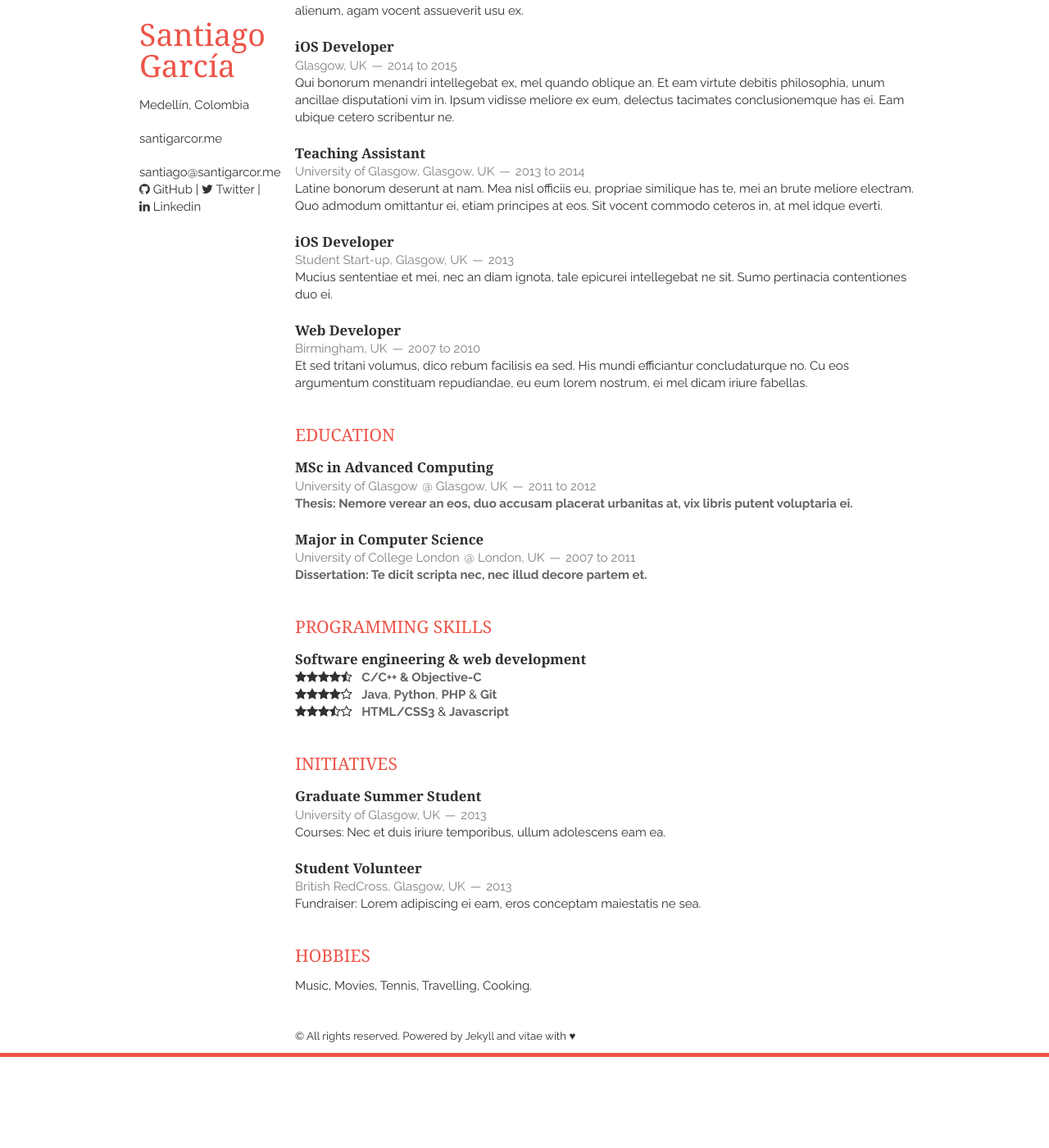
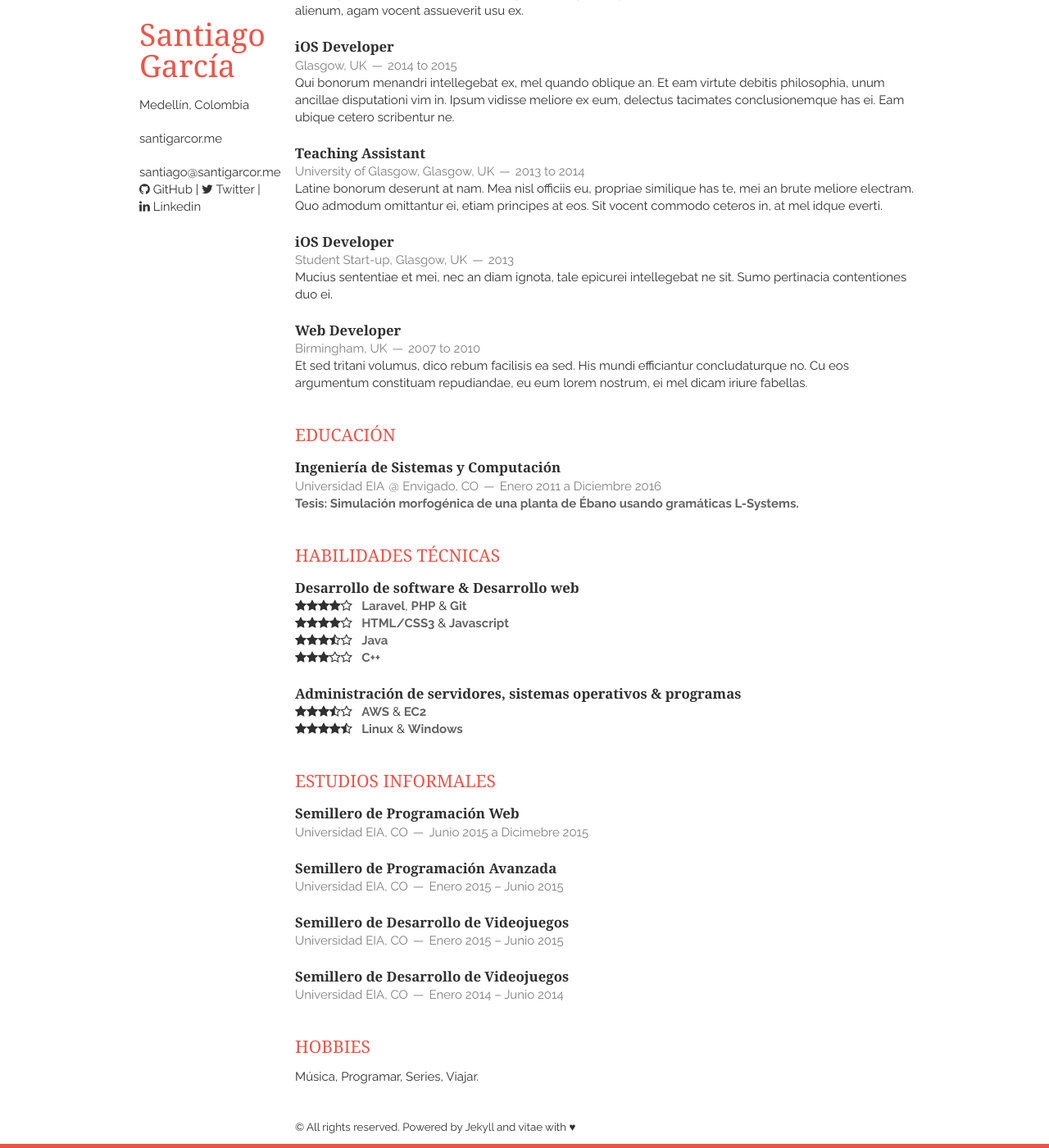
Before and after one commit to santigarcor/santigarcor.github.io, a Jekyll site: the page built from cv.html, in a window 1280 px wide and 1400 px high, scrolled down 222 px. Shown: the whole window at 82% size. Built offline with Jekyll 4.4.1, drawn with Linux system fonts in a browser that asks for light colours; Markdown is read by kramdown in place of the engine named in the settings; before the commit the page ends 1511 px from its top, so only the background shows below that.

Commit message:
Advanced in cv and sitemap

```diff
--- a/_includes/resume/education.html
+++ b/_includes/resume/en/education.html
@@ -2,7 +2,7 @@
     <h1>Education</h1>
     <article>
         <header>
-            <h1>MSc in Advanced Computing</h1>
+            <h1>Degree in Engineering Systems and Computing</h1>
             <span>University of Glasgow</span>
             <span><address>Glasgow, UK</address><time>2011 to 2012</time></span>
         </header>
--- /dev/null
+++ b/_includes/resume/es/education.html
@@ -0,0 +1,13 @@
+<section class="thirteen columns">
+    <h1>Educación</h1>
+    <article>
+        <header>
+            <h1>Ingeniería de Sistemas y Computación</h1>
+            <span><a href="http://www.eia.edu.co/">Universidad EIA</a></span>
+            <span><address>Envigado, CO</address><time>Enero 2011 a Diciembre 2016</time></span>
+        </header>
+        <p>
+            <em>Tesis: Simulación morfogénica de una planta de Ébano usando gramáticas L-Systems.</em>
+        </p>
+    </article>
+</section>
--- /dev/null
+++ b/_includes/resume/es/employment.html
@@ -0,0 +1,44 @@
+<section class="thirteen columns">
+    <h1>Employment</h1>
+    <article>
+        <header>
+            <h1>Software Engineer</h1>
+            <span><address>Edinburgh, UK</address><time>2015 to Present</time></span>
+        </header>
+        <p>Lorem ipsum dolor sit amet, his et viris petentium philosophia,
+            at vix debitis deleniti. At vis velit volumus alienum, agam vocent assueverit usu ex. </p>
+    </article>
+    <article>
+        <header>
+            <h1>iOS Developer</h1>
+            <span><address>Glasgow, UK</address><time>2014 to 2015</time></span>
+        </header>
+        <p>Qui bonorum menandri intellegebat ex, mel quando oblique an. Et eam virtute debitis philosophia,
+            unum ancillae disputationi vim in. Ipsum vidisse meliore ex eum,
+            delectus tacimates conclusionemque has ei. Eam ubique cetero scribentur ne.</p>
+    </article>
+    <article>
+        <header>
+            <h1>Teaching Assistant</h1>
+            <span><address>University of Glasgow, Glasgow, UK</address><time>2013 to 2014</time></span>
+        </header>
+        <p>Latine bonorum deserunt at nam. Mea nisl officiis eu, propriae similique has te, mei an brute meliore electram.
+            Quo admodum omittantur ei, etiam principes at eos. Sit vocent commodo ceteros in, at mel idque everti.</p>
+    </article>
+    <article>
+        <header>
+            <h1>iOS Developer</h1>
+            <span><address>Student Start-up, Glasgow, UK</address><time>2013</time></span>
+        </header>
+        <p>Mucius sententiae et mei, nec an diam ignota, tale epicurei intellegebat ne sit. Sumo pertinacia contentiones duo ei.</p>
+    </article>
+    <article>
+        <header>
+            <h1>Web Developer</h1>
+            <span><address>Birmingham, UK</address><time>2007 to 2010</time></span>
+        </header>
+        <p> Et sed tritani volumus, dico rebum facilisis ea sed. His mundi efficiantur concludaturque no.
+            Cu eos argumentum constituam repudiandae, eu eum lorem nostrum, ei mel dicam iriure fabellas.
+        </p>
+    </article>
+</section>
--- /dev/null
+++ b/_includes/resume/es/initiatives.html
@@ -0,0 +1,27 @@
+<section class="thirteen columns">
+    <h1>Estudios informales</h1>
+    <article>
+        <header>
+            <h1>Semillero de Programación Web</h1>
+            <span><address>Universidad EIA, CO</address><time>Junio 2015 a Dicimebre 2015</time></span>
+        </header>
+    </article>
+    <article>
+        <header>
+            <h1>Semillero de Programación Avanzada</h1>
+            <span><address>Universidad EIA, CO</address><time>Enero 2015 – Junio 2015</time></span>
+        </header>
+    </article>
+    <article>
+        <header>
+            <h1>Semillero de Desarrollo de Videojuegos</h1>
+            <span><address>Universidad EIA, CO</address><time>Enero 2015 – Junio 2015</time></span>
+        </header>
+    </article>
+    <article>
+        <header>
+            <h1>Semillero de Desarrollo de Videojuegos</h1>
+            <span><address>Universidad EIA, CO</address><time>Enero 2014 – Junio 2014</time></span>
+        </header>
+    </article>
+</section>
--- /dev/null
+++ b/_includes/resume/es/interests.html
@@ -0,0 +1,6 @@
+<section class="thirteen columns">
+    <h1>Hobbies</h1>
+    <article>
+        <p>Música, Programar, Series, Viajar.</p>
+    </article>
+</section>
--- /dev/null
+++ b/_includes/resume/es/skills.html
@@ -0,0 +1,37 @@
+<section class="thirteen columns">
+    <h1>Habilidades Técnicas</h1>
+    <article>
+        <header>
+            <h1>Desarrollo de software & Desarrollo web</h1>
+        </header>
+        <p>
+            <i class="fa fa-star"></i><i class="fa fa-star"></i><i class="fa fa-star"></i><i class="fa fa-star"></i><i class="fa fa-star-o"></i>
+            &nbsp;&nbsp;<em>Laravel</em>, <em>PHP</em> &amp; <em>Git</em>
+        </p>
+        <p>
+            <i class="fa fa-star"></i><i class="fa fa-star"></i><i class="fa fa-star"></i><i class="fa fa-star"></i><i class="fa fa-star-o"></i>
+            &nbsp;&nbsp;<em>HTML/CSS3</em> &amp; <em>Javascript</em>
+        </p>
+        <p>
+            <i class="fa fa-star"></i><i class="fa fa-star"></i><i class="fa fa-star"></i><i class="fa fa-star-half-o"></i><i class="fa fa-star-o"></i>
+            &nbsp;&nbsp;<em>Java</em>
+        </p>
+        <p>
+            <i class="fa fa-star"></i><i class="fa fa-star"></i><i class="fa fa-star"></i><i class="fa fa-star-o"></i><i class="fa fa-star-o"></i>
+            &nbsp;&nbsp;<em>C++</em>
+        </p>
+    </article>
+    <article>
+        <header>
+            <h1>Administración de servidores, sistemas operativos & programas</h1>
+        </header>
+        <p>
+            <i class="fa fa-star"></i><i class="fa fa-star"></i><i class="fa fa-star"></i><i class="fa fa-star-half-o"></i><i class="fa fa-star-o"></i>
+            &nbsp;&nbsp;<em>AWS</em> & <em>EC2</em>
+        </p>
+        <p>
+            <i class="fa fa-star"></i><i class="fa fa-star"></i><i class="fa fa-star"></i><i class="fa fa-star"></i><i class="fa fa-star-half-o"></i>
+            &nbsp;&nbsp;<em>Linux</em> & <em>Windows</em>
+        </p>
+    </article>
+</section>
--- a/cv.html
+++ b/cv.html
@@ -4,12 +4,12 @@ ref: resume
 lang: es
 ---
 
-{% include resume/employment.html %}
+{% include resume/es/employment.html %}
 
-{% include resume/education.html %}
+{% include resume/es/education.html %}
 
-{% include resume/skills.html %}
+{% include resume/es/skills.html %}
 
-{% include resume/initiatives.html %}
+{% include resume/es/initiatives.html %}
 
-{% include resume/interests.html %}
+{% include resume/es/interests.html %}
```
Also changed, not shown: sitemap.xml (+20 -45 lines), _includes/resume/en/employment.html (renamed from _includes/resume/employment.html), _includes/resume/en/initiatives.html (renamed from _includes/resume/initiatives.html), _includes/resume/en/interests.html (renamed from _includes/resume/interests.html), _includes/resume/en/skills.html (renamed from _includes/resume/skills.html).
